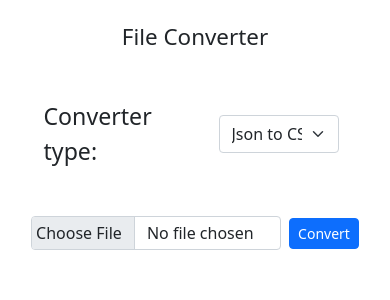
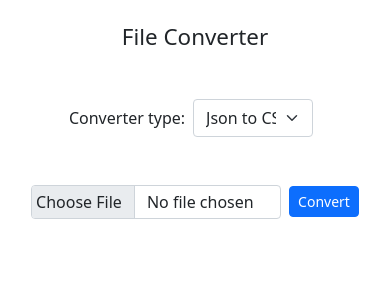
Before and after one commit to je-evan/Blogapp, a Django app: page /tools/file_converter/ in a window 390 px wide. Shown: the part 72-372 px from the top of the page. Run offline with Django 3.2, Linux system fonts and the light colour scheme; some libraries are stand-ins or nearby versions.

Commit message:
feat: responsive label's font size

```diff
--- a/templates/base.html
+++ b/templates/base.html
@@ -20,6 +20,9 @@
         @media screen and (max-width: 400px) {
             #post_list h5 {
               font-size:1rem;
+            }
+            #label {
+              font-size: 1rem!important;
             }
             h1 {
                 font-size:1.4rem;
--- a/tools/templates/file_converter.html
+++ b/tools/templates/file_converter.html
@@ -5,7 +5,7 @@ File Converter {% endblock %} {% block content %}
   <form method="post" enctype="multipart/form-data">
     {% csrf_token %}
     <div class="d-flex .flex-sm-row align-items-center justify-content-center mt-5">
-      <label for="type" class="me-2 fs-3">Converter type:</label>
+      <label id="label" for="type" class="me-2 fs-3">Converter type:</label>
       <select class="form-select me-2" style="width:120px" name="type">
         <option value="json2csv">Json to CSV</option>
         <option value="html2pdf">HTML to PDF</option>
--- a/tools/templates/password_generator.html
+++ b/tools/templates/password_generator.html
@@ -5,7 +5,7 @@ Password Generator {% endblock %} {% block content %}
   <form method="post">
     {% csrf_token %}
     <div class="d-flex .flex-sm-row align-items-center justify-content-center mt-5">
-      <label for="length" class="me-2 fs-3">Password length:</label>
+      <label id="label" for="length" class="me-2 fs-3">Password length:</label>
       <select class="form-select me-2" style="width:53px" name="length">
         <option value="8">8</option>
         <option value="12">12</option>
```
